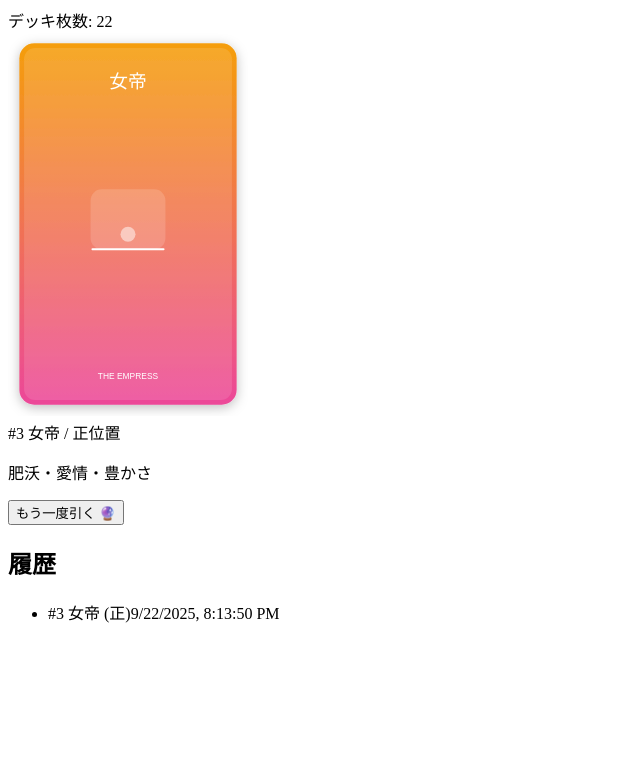
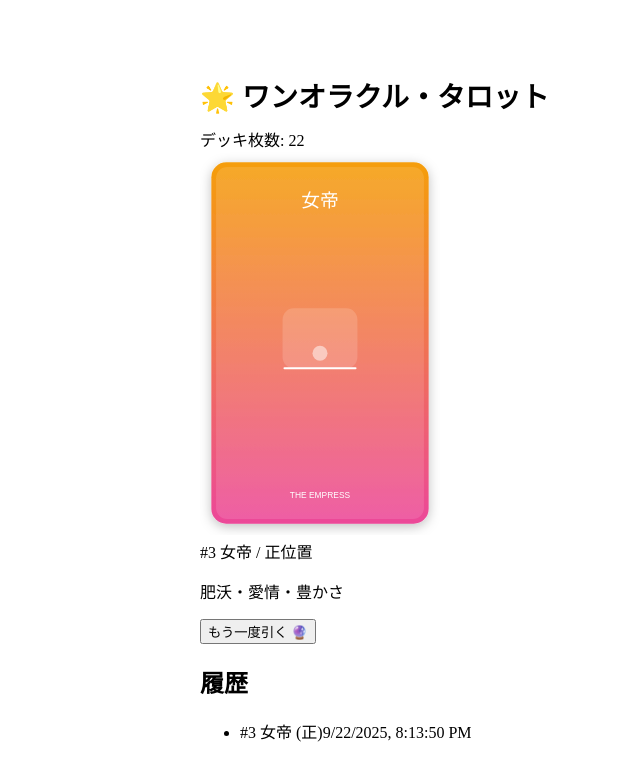
Before and after one commit to coollove0406noa/angelique-tarot, a Next.js app: page / in a window 1280 px wide. Shown: the top 780 px of the page, without its empty margins (0-640 px from the left). Built offline with nearby package versions, Linux system fonts and the light colour scheme.

Commit message:
Update page.tsx

```diff
--- a/app/page.tsx
+++ b/app/page.tsx
@@ -1,6 +1,11 @@
-// app/page.tsx
+// app/page.tsx  ←この内容に全置換してください
 import OneCardTarot2 from "../components/OneCardTarot2";
 
 export default function Page() {
-  return <OneCardTarot2 />;
+  return (
+    <main style={{ maxWidth: 880, margin: "40px auto", padding: 16 }}>
+      <h1 style={{ fontSize: 28, fontWeight: 700, marginBottom: 12 }}>🌟 ワンオラクル・タロット</h1>
+      <OneCardTarot2 />
+    </main>
+  );
 }
```
